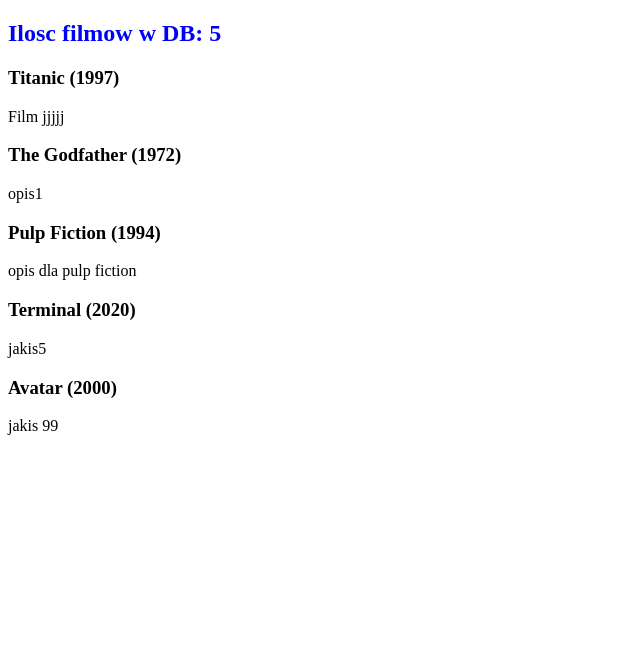
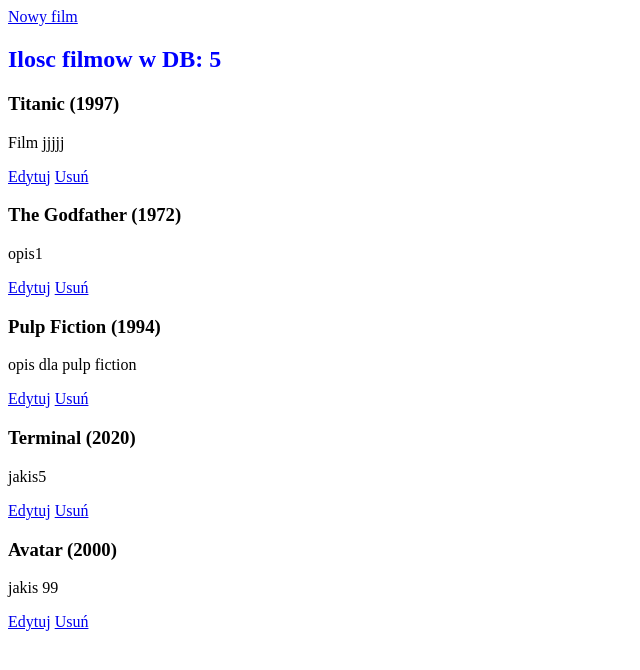
Before and after one commit to czarnyxtimon/django_course, a Django app: page /filmy/wszystkie/ in a window 1280 px wide. Shown: the top 670 px of the page, without its empty margins (0-640 px from the left). Run offline with Django 5.2, Linux system fonts and the light colour scheme; data comes from the database, SQL or seed files in the repository.

Commit message:
23. User interface

```diff
--- a/filmyweb/urls.py
+++ b/filmyweb/urls.py
@@ -3,8 +3,8 @@ from filmyweb.views import wszystkie_filmy, nowy_film, edytuj_film, usun_film
 
 
 urlpatterns = [
-    path('wszystkie/', wszystkie_filmy),
-    path('nowy/', nowy_film),
-    path('edytuj/<int:id>/', edytuj_film),
-    path('usun/<int:id>/', usun_film),
+    path('wszystkie/', wszystkie_filmy, name='wszystkie'),
+    path('nowy/', nowy_film, name='nowy_film'),
+    path('edytuj/<int:id>/', edytuj_film, name='edit_film'),
+    path('usun/<int:id>/', usun_film, name='usun_film'),
 ]
--- a/templates/film_form.html
+++ b/templates/film_form.html
@@ -13,5 +13,6 @@
         {{ form }}
         <button type="submit">Dodaj film</button>
     </form>
+    <a href="{% url 'wszystkie' %}">Cofnij</a>
 </body>
 </html>
--- a/templates/filmy.html
+++ b/templates/filmy.html
@@ -14,6 +14,8 @@
 {#The Django template language#}
 {#    <h3>{{ text }}</h3>#}
 
+<a href="{% url 'nowy_film' %}">Nowy film</a>
+
     {% if filmy|length == 0 %}
         <h2>Brak filmow</h2>
     {% else %}
@@ -21,6 +23,8 @@
         {%  for film in filmy %}
             <h3>{{ film }}</h3>
             <p>{{ film.opis }}</p>
+            <a href="{% url 'edit_film' film.id %}">Edytuj</a>
+            <a href="{% url 'usun_film' film.id %}">Usuń</a>
         {% endfor %}
     {% endif %}
 </body>
--- a/templates/potwierdz.html
+++ b/templates/potwierdz.html
@@ -13,5 +13,6 @@
         {% csrf_token %}
         <button type="submit">Usuń film</button>
     </form>
+    <a href="{% url 'wszystkie' %}">Cofnij</a>
 </body>
 </html>
```
